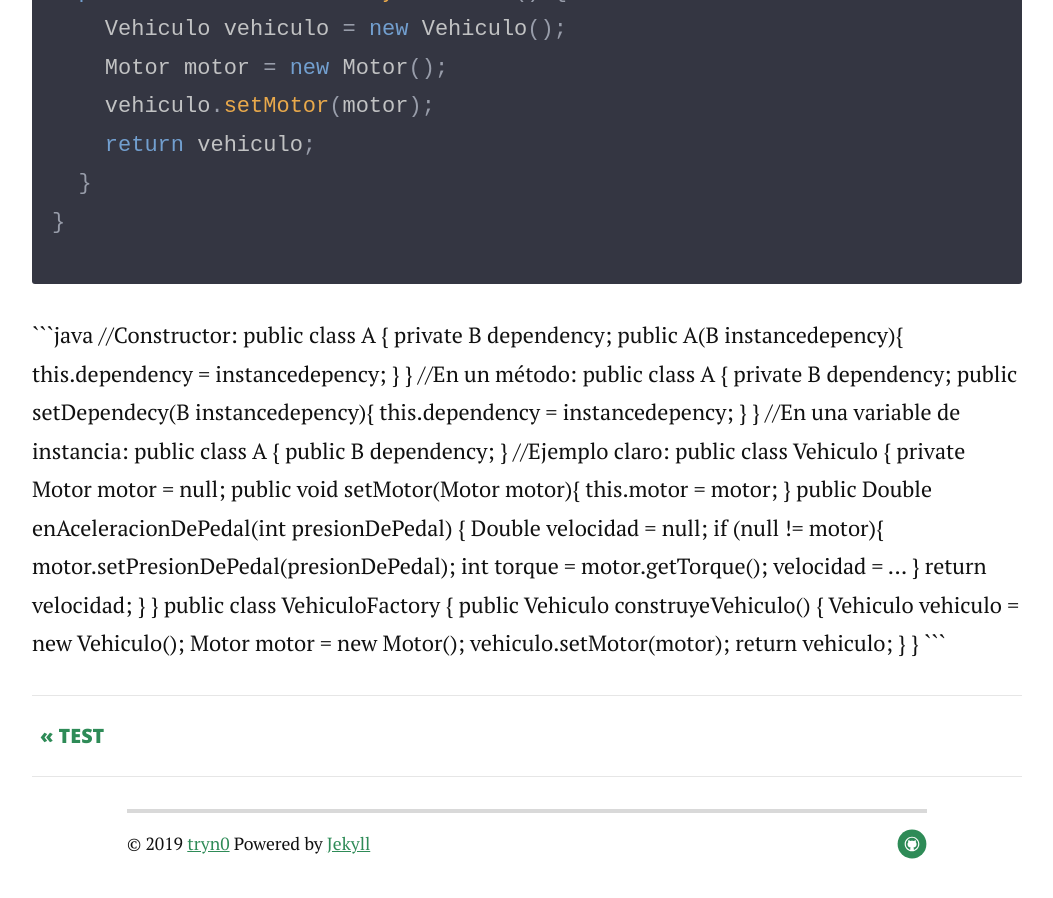
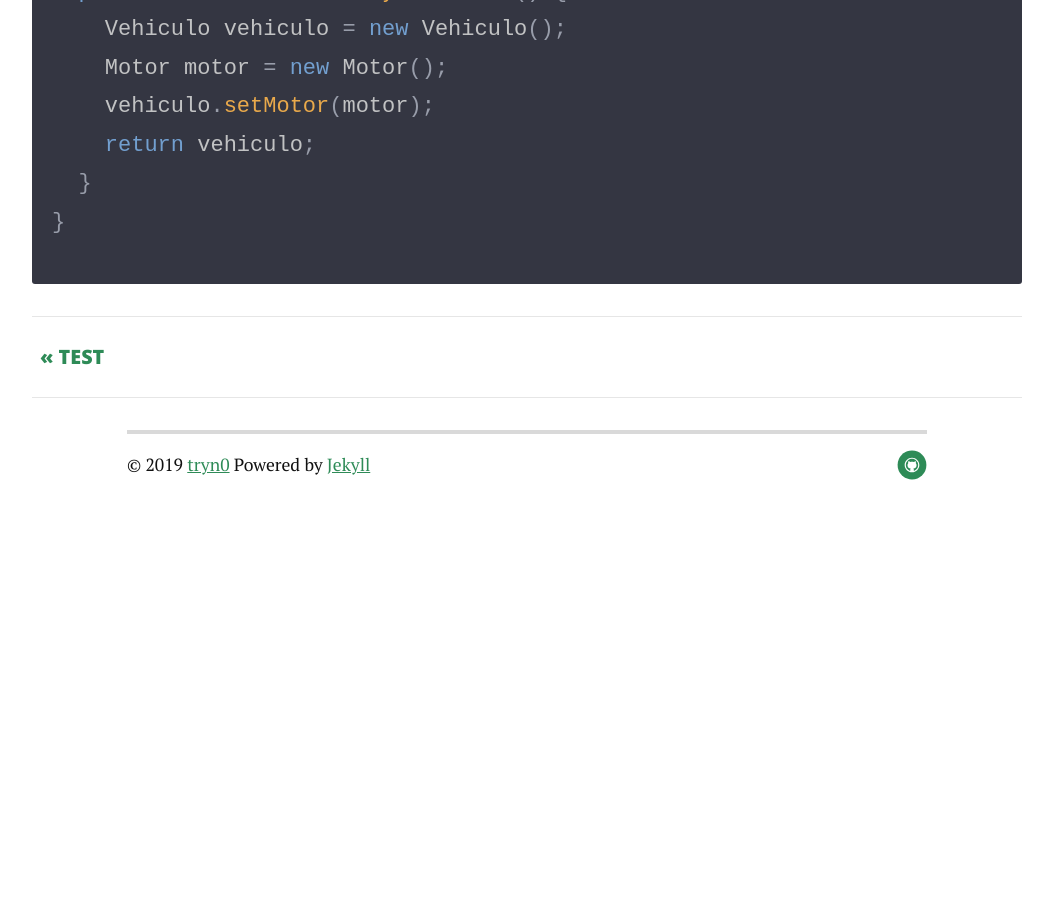
Before and after one commit to tryn0/tryn0.github.io, a Jekyll site: the page built from _posts/08-04-19-trabajo-ed.markdown, in a window 1280 px wide and 900 px high, scrolled down 2755 px. Shown: the whole window, without its empty margins (113-1166 px from the left). Built offline with Jekyll 4.4.1, drawn with Linux system fonts in a browser that asks for light colours; nearby versions of some CDN libraries; after the commit the page ends 3277 px from its top, so only the background shows below that.

Commit message:
deleted fenced code
doesn't work

````diff
--- a/_posts/08-04-19-trabajo-ed.markdown
+++ b/_posts/08-04-19-trabajo-ed.markdown
@@ -65,53 +65,3 @@ public class VehiculoFactory {
 }
 
 {% endhighlight %}
-
-```java
-//Constructor:
-public class A {
-  private B dependency;
-  public A(B instancedepency){
-    this.dependency = instancedepency;
-  }
-}
-
-//En un método:
-public class A {
-  private B dependency;
-  public setDependecy(B instancedepency){
-    this.dependency = instancedepency;
-  }
-}
-
-//En una variable de instancia:
-public class A {
-  public B dependency;
-}
-
-//Ejemplo claro:
-public class Vehiculo {
-  private Motor motor = null;
-  public void setMotor(Motor motor){
-    this.motor = motor;
-  }
-
-  public Double enAceleracionDePedal(int presionDePedal) {
-    Double velocidad = null;
-    if (null != motor){
-      motor.setPresionDePedal(presionDePedal);
-      int torque = motor.getTorque();
-      velocidad = ...
-    }
-    return velocidad;
-  }
-}
-
-public class VehiculoFactory {
-  public Vehiculo construyeVehiculo() {
-    Vehiculo vehiculo = new Vehiculo();
-    Motor motor = new Motor();
-    vehiculo.setMotor(motor);
-    return vehiculo;
-  }
-}
-```
````
